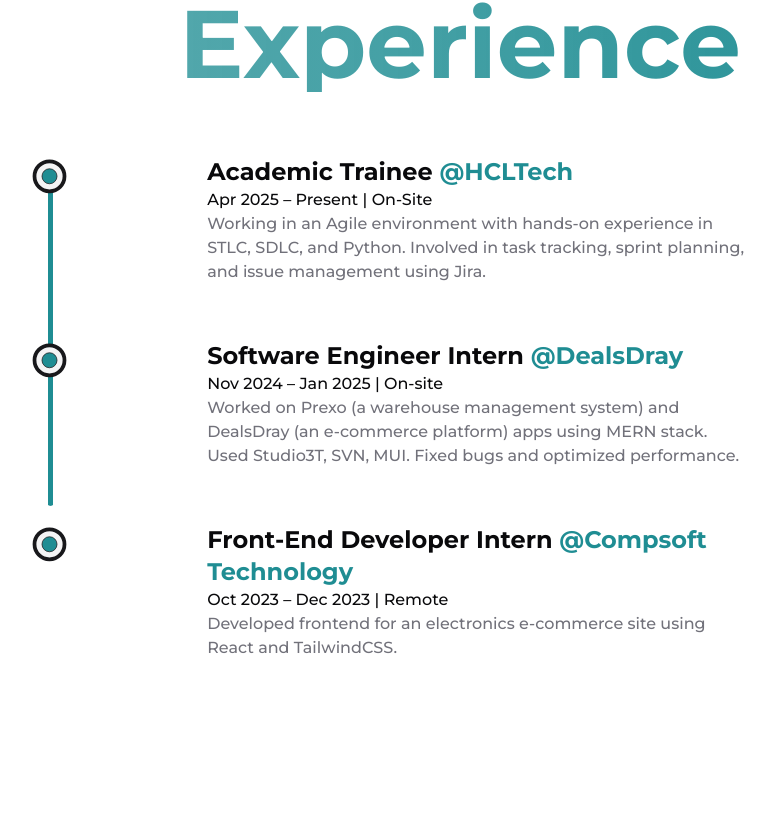
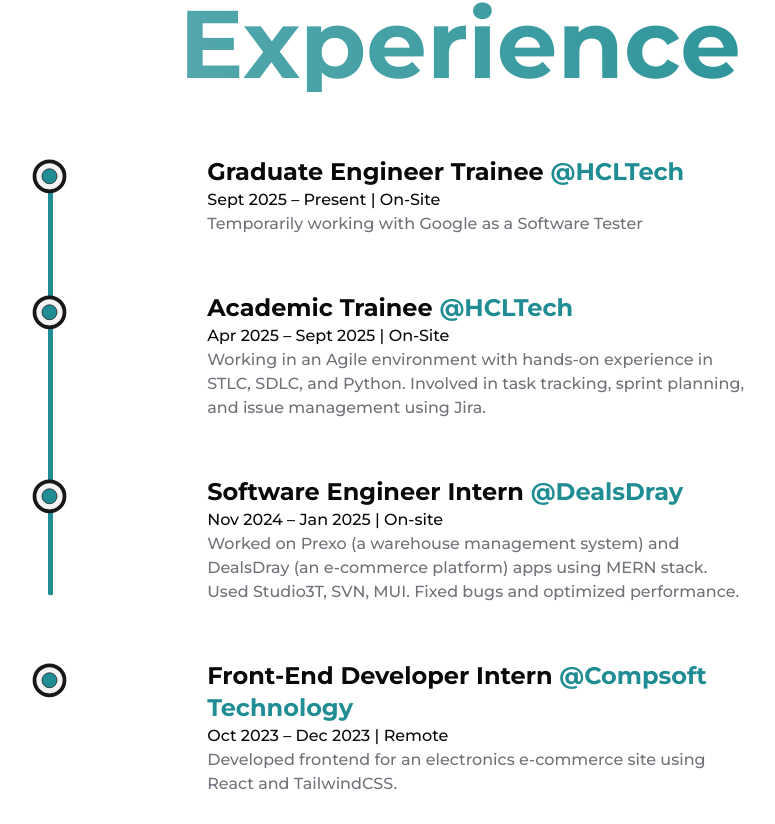
Before and after one commit to Nirosh-Shetty/my_portfolio, a Next.js app: page /about in a window 1280 px wide. Shown: the part 856-1680 px from the top of the page, without its empty margins (180-955 px from the left). Built offline with nearby package versions, Linux system fonts and the light colour scheme.

Commit message:
Updated Expirience

```diff
--- a/src/data/experience.ts
+++ b/src/data/experience.ts
@@ -1,13 +1,23 @@
 import { type ExperienceShowcaseListItemProps } from "@/components/experience/experience-showcase-list-item";
 
 export const EXPERIENCE: ExperienceShowcaseListItemProps[] = [
+  {
+    title: "Graduate Engineer Trainee",
+    organisation: {
+      name: "HCLTech",
+      href: "https://www.hcltech.com/",
+    },
+    date: "Sept 2025 – Present",
+    location: "On-Site",
+    description: "Temporarily working with Google as a Software Tester",
+  },
   {
     title: "Academic Trainee",
     organisation: {
       name: "HCLTech",
       href: "https://www.hcltech.com/",
     },
-    date: "Apr 2025 – Present",
+    date: "Apr 2025 – Sept 2025",
     location: "On-Site",
     description:
       "Working in an Agile environment with hands-on experience in STLC, SDLC, and Python. Involved in task tracking, sprint planning, and issue management using Jira.",
```
